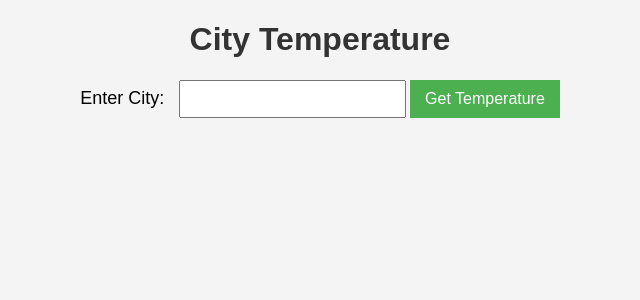
After one commit to IssamIdri/Monitoring-flask, a Flask app: page /meteo in a window 1280 px wide. The commit adds this page. Shown: the top 300 px of the page, without its empty margins (320-960 px from the left). Run offline with Flask 3, Linux system fonts and the light colour scheme.

Commit message:
changes on meteo

```diff
--- a/Monitoring-app/app/__init__.py
+++ b/Monitoring-app/app/__init__.py
@@ -23,4 +23,4 @@ from app.routes.index import index
 
 from app.routes.showiotdevices import show_iot_devices
 from app.routes.addiotdevice import addiotdevice
-from app.routes import apiMeteo
+from app.routes.apiMeteo import meteo
--- a/Monitoring-app/app/routes/apiMeteo.py
+++ b/Monitoring-app/app/routes/apiMeteo.py
@@ -1,9 +1,23 @@
 import requests
+from flask import Flask, render_template, request
+from app import app
 
-base_url ="http://api.openweathermap.org/data/2.5/weather?"
-api_key="df4106b5a58e3b3d39785b5b1752bb9d"
-city="New York"
+@app.route('/meteo', methods=['GET', 'POST'])
+def meteo():
+    if request.method == 'POST':
+        city = request.form['city']
+        temperature = get_temperature(city)
+        return render_template('meteo.html', city=city, temperature=temperature)
+    return render_template('meteo.html')
 
-url = base_url +"appid=" + api_key +"&q=" + city
-response = requests.get(url).json()
-print(response)
+def get_temperature(city):
+    base_url = "http://api.openweathermap.org/data/2.5/weather"
+    api_key = "a783b884be7400e47e8fa2c6c611b734"
+    params = {'q': city, 'appid': api_key, 'units': 'metric'}  # Use metric units for Celsius
+    response = requests.get(base_url, params=params).json()
+
+    if response['cod'] == '404':
+        return 'City not found'
+    else:
+        temperature = response['main']['temp']
+        return temperature
--- /dev/null
+++ b/Monitoring-app/app/static/styles/meteo.css
@@ -0,0 +1,50 @@
+body {
+    font-family: Arial, sans-serif;
+    background-color: #f4f4f4;
+    margin: 0;
+    padding: 0;
+}
+
+h1 {
+    color: #333;
+    text-align: center;
+}
+
+form {
+    margin-top: 20px;
+    text-align: center;
+}
+
+label {
+    font-size: 18px;
+    margin-right: 10px;
+}
+
+input {
+    padding: 8px;
+    font-size: 16px;
+}
+
+button {
+    padding: 10px 15px;
+    font-size: 16px;
+    background-color: #4CAF50;
+    color: white;
+    border: none;
+    cursor: pointer;
+}
+
+button:hover {
+    background-color: #45a049;
+}
+
+.result-container {
+    text-align: center;
+    margin-top: 20px;
+}
+
+p {
+    font-size: 18px;
+    margin-top: 50px;
+    text-align: center;
+}
--- a/Monitoring-app/app/templates/header.html
+++ b/Monitoring-app/app/templates/header.html
@@ -21,7 +21,7 @@
         <ul class="nav-links">
             <li><a href="/showdevices" alt="Show devices">Show devices</a></li>
             <li><a href="/showiotdevices" alt="Show IOT devices">Show IOT devices</a></li>
-            <li><a href="/openmeteo" alt="Open Meteo">Open Meteo</a></li>
+            <li><a href="/meteo" alt="Meteo">Open Meteo</a></li>
         </ul>
 
         <a href="/log_out" class="out">
--- /dev/null
+++ b/Monitoring-app/app/templates/meteo.html
@@ -0,0 +1,21 @@
+<!DOCTYPE html>
+<html lang="en">
+<head>
+    <meta charset="UTF-8">
+    <meta name="viewport" content="width=device-width, initial-scale=1.0">
+    <title>City Temperature</title>
+    <link rel="stylesheet" href="../static/styles/meteo.css">
+</head>
+<body>
+    <h1>City Temperature</h1>
+    <form method="post">
+        <label for="city">Enter City:</label>
+        <input type="text" id="city" name="city" required>
+        <button type="submit">Get Temperature</button>
+    </form>
+    {% if city %}
+        <p>Temperature in {{ city }} is: {{ temperature }} °C</p>
+
+    {% endif %}
+</body>
+</html>
```
Also changed, not shown: Monitoring-app/app/templates/index.html (+31 -2 lines).
